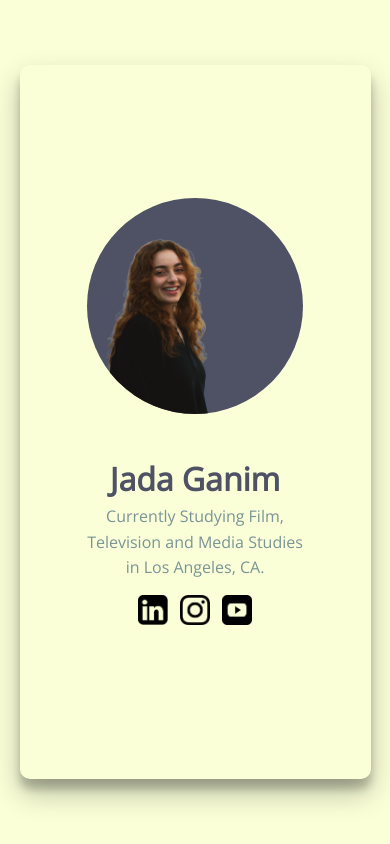
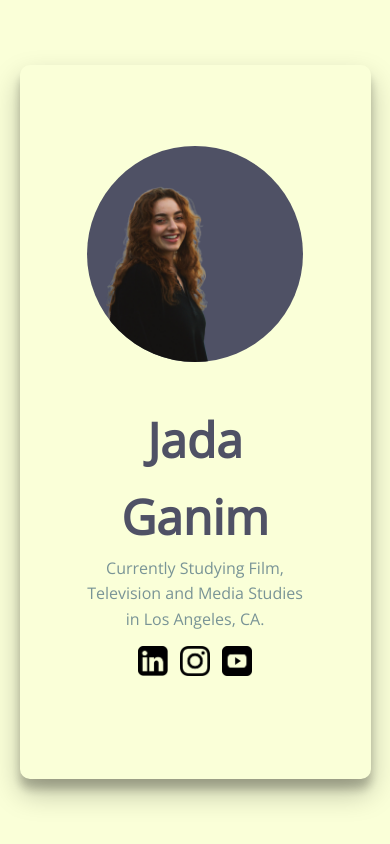
Before and after one commit to andykr1k/Website_JadaPortfolio, a plain HTML site: page index.html in a window 390 px wide. Drawn offline with nearby package versions, Linux system fonts and the light colour scheme.

```diff
--- a/styles/test.css
+++ b/styles/test.css
@@ -200,9 +200,6 @@ font-family: 'Open Sans';
     .header_text{
         margin-bottom: 80px;
     }
-    h1{
-        font-size: 2rem;
-    }
     .frontBody {
         padding: 5%;
         margin-left: auto;
```
